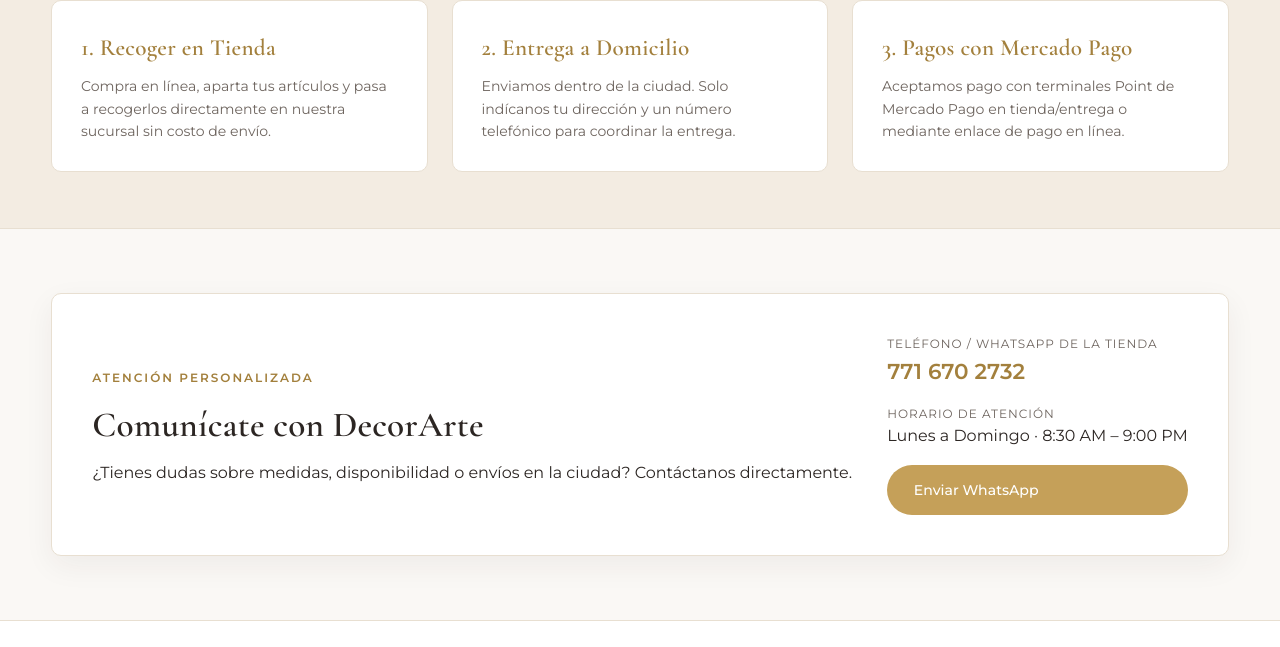
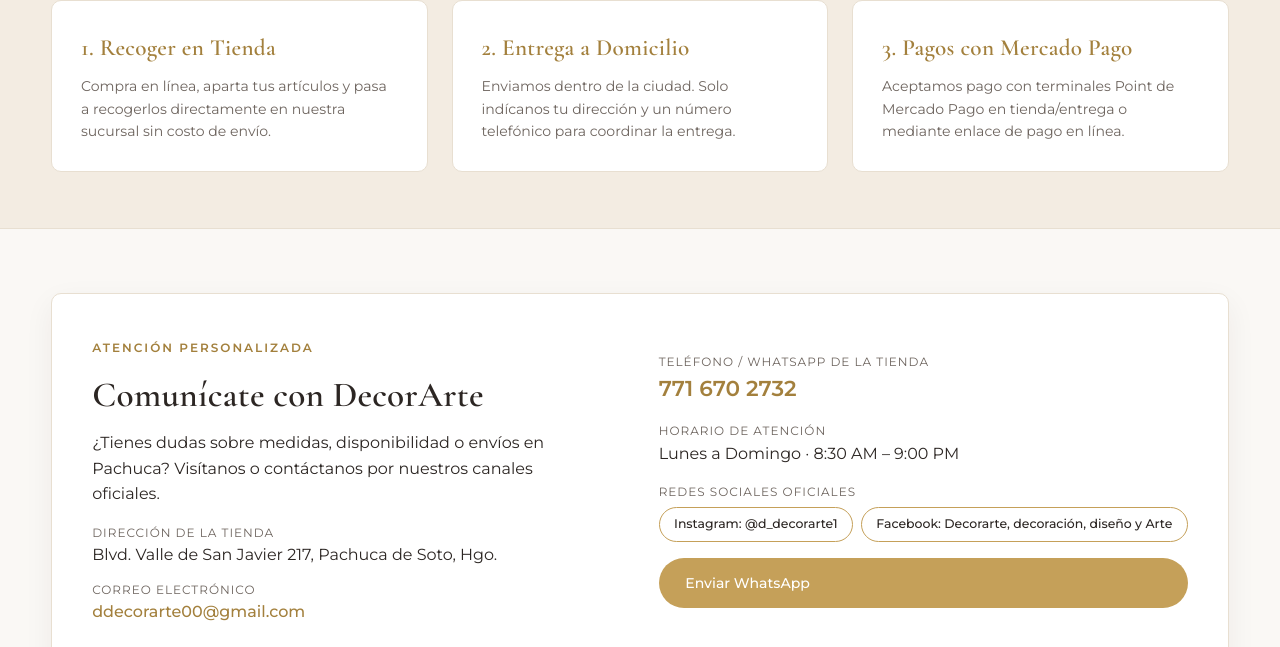
Before and after one commit to GusDrk/Tienda_Practicas, a plain HTML site: page index.html in a window 1280 px wide. Shown: the part 11159-11806 px from the top of the page. Drawn offline with nearby package versions, Linux system fonts and the light colour scheme.

Commit message:
Agrega direccion y redes sociales oficiales en contacto y footer

```diff
--- a/css/styles.css
+++ b/css/styles.css
@@ -606,6 +606,27 @@ h1, h2, h3, h4, .logo {
   text-decoration: none;
 }
 
+.contact-intro {
+  max-width: 480px;
+}
+
+.contact-link {
+  color: var(--dorado-oscuro);
+  text-decoration: none;
+  font-weight: 500;
+}
+
+.contact-link:hover {
+  text-decoration: underline;
+}
+
+.contact-social {
+  display: flex;
+  flex-wrap: wrap;
+  gap: 0.5rem;
+  margin-top: 0.35rem;
+}
+
 /* Footer */
 .footer {
   background: var(--blanco);
--- a/index.html
+++ b/index.html
@@ -134,10 +134,18 @@
   <!-- Contacto -->
   <section id="contacto" class="contact-section">
     <div class="container contact-box">
-      <div>
+      <div class="contact-intro">
         <span class="eyebrow">Atención Personalizada</span>
         <h2>Comunícate con DecorArte</h2>
-        <p>¿Tienes dudas sobre medidas, disponibilidad o envíos en la ciudad? Contáctanos directamente.</p>
+        <p>¿Tienes dudas sobre medidas, disponibilidad o envíos en Pachuca? Visítanos o contáctanos por nuestros canales oficiales.</p>
+        <div class="contact-item" style="margin-top:1rem;">
+          <span class="contact-label">Dirección de la Tienda</span>
+          <p>Blvd. Valle de San Javier 217, Pachuca de Soto, Hgo.</p>
+        </div>
+        <div class="contact-item" style="margin-top:0.8rem;">
+          <span class="contact-label">Correo Electrónico</span>
+          <a href="mailto:ddecorarte00@gmail.com" class="contact-link">ddecorarte00@gmail.com</a>
+        </div>
       </div>
       <div class="contact-details">
         <div class="contact-item">
@@ -147,6 +155,13 @@
         <div class="contact-item">
           <span class="contact-label">Horario de Atención</span>
           <p>Lunes a Domingo · 8:30 AM – 9:00 PM</p>
+        </div>
+        <div class="contact-item">
+          <span class="contact-label">Redes Sociales Oficiales</span>
+          <div class="contact-social">
+            <a href="https://www.instagram.com/d_decorarte1/" target="_blank" rel="noopener" class="btn btn-outline btn-sm">Instagram: @d_decorarte1</a>
+            <a href="https://www.facebook.com/search/top?q=Decorarte%2C%20decoracion%2C%20dise%C3%B1o%20y%20Arte" target="_blank" rel="noopener" class="btn btn-outline btn-sm">Facebook: Decorarte, decoración, diseño y Arte</a>
+          </div>
         </div>
         <a href="https://wa.me/527716702732?text=Hola%20DecorArte,%20quisiera%20informaci%C3%B3n%20sobre%20un%20art%C3%ADculo." target="_blank" rel="noopener" class="btn btn-primary">
           Enviar WhatsApp
@@ -160,7 +175,7 @@
     <div class="container footer-content">
       <p class="logo">Decor<span>Arte</span></p>
       <p class="footer-note">
-        © 2026 DecorArte · Venta local en la ciudad · Tel: 771 670 2732
+        © 2026 DecorArte · Blvd. Valle de San Javier 217, Pachuca de Soto, Hgo. · Tel: 771 670 2732 · ddecorarte00@gmail.com
       </p>
     </div>
   </footer>
```
